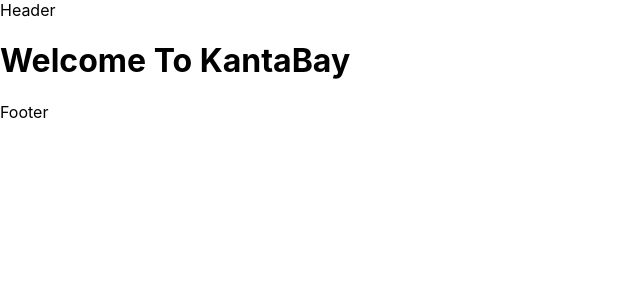
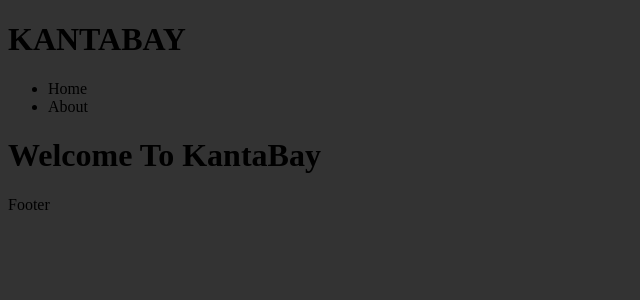
Before and after one commit to shay-ag/Kantabay, a React (Create React App) app in the folder frontend/: page / in a window 1280 px wide. Shown: the top 300 px of the page, without its empty margins (0-640 px from the left). Built offline with nearby package versions, Linux system fonts and the light colour scheme.

Commit message:
new changes

```diff
--- a/frontend/package.json
+++ b/frontend/package.json
@@ -7,6 +7,7 @@
     "@testing-library/react": "^11.2.7",
     "@testing-library/user-event": "^12.8.3",
     "react": "^17.0.2",
+    "react-bootstrap": "^2.0.2",
     "react-dom": "^17.0.2",
     "react-scripts": "4.0.3",
     "web-vitals": "^1.1.2"
--- a/frontend/src/App.js
+++ b/frontend/src/App.js
@@ -1,10 +1,14 @@
 import './App.css';
 
 import HomeScreen from './screens/HomeScreen';
+import Header from './components/Header';
+import Footer from './components/Footer';
 
 function App() {
   return <div>
+    <Header />
     <HomeScreen />
+    <Footer />
   </div>;
 }
 
--- a/frontend/src/components/Header.js
+++ b/frontend/src/components/Header.js
@@ -3,7 +3,13 @@ import React from 'react'
 const Header = () => {
     return (
         <div>
-            Header
+            <h1>KANTABAY</h1>
+            <nav>
+                <ul>
+                    <li>Home</li>
+                    <li>About</li>
+                </ul>
+            </nav>
         </div>
     )
 }
--- a/frontend/src/index.css
+++ b/frontend/src/index.css
@@ -1,13 +1,3 @@
 body {
-  margin: 0;
-  font-family: -apple-system, BlinkMacSystemFont, 'Segoe UI', 'Roboto', 'Oxygen',
-    'Ubuntu', 'Cantarell', 'Fira Sans', 'Droid Sans', 'Helvetica Neue',
-    sans-serif;
-  -webkit-font-smoothing: antialiased;
-  -moz-osx-font-smoothing: grayscale;
+  background-color: rgba(0,0,0,0.8);
 }
-
-code {
-  font-family: source-code-pro, Menlo, Monaco, Consolas, 'Courier New',
-    monospace;
-}
--- a/frontend/src/screens/HomeScreen.js
+++ b/frontend/src/screens/HomeScreen.js
@@ -1,14 +1,9 @@
 import React from 'react'
-
-import Header from '../components/Header'
-import Footer from '../components/Footer'
 
 const HomeScreen = () => {
     return (
         <div>
-            <Header />
             <h1>Welcome To KantaBay</h1>
-            <Footer />
         </div>
     )
 }
```
Also changed, not shown: 1 other file (tests, documents, lock files or other folders).
